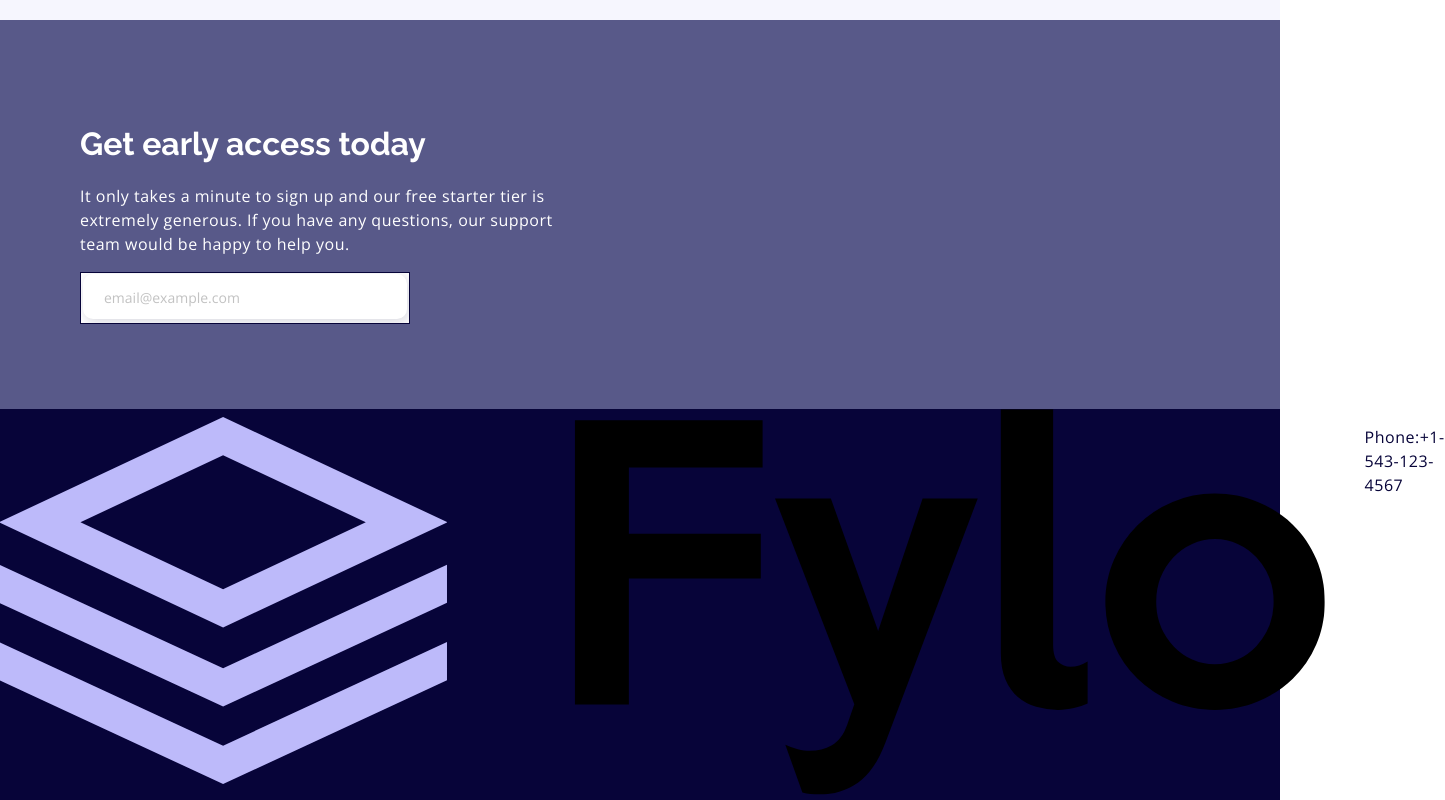
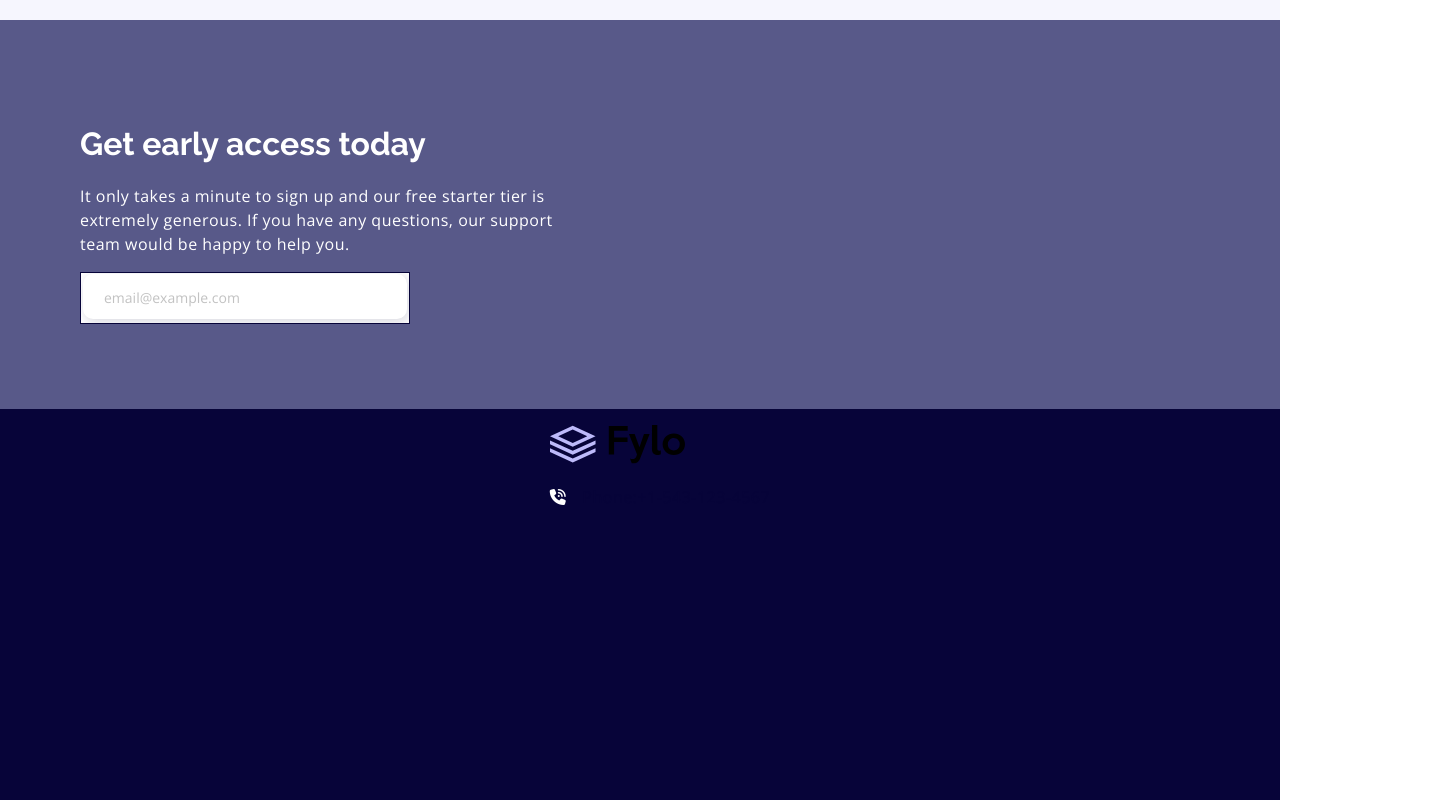
Before and after one commit to liamwoody25/fylo-landing-page.2, a plain HTML site: page index.html in a window 1280 px wide. Shown: the part 1934-2734 px from the top of the page, 1445 px wide, since content can reach past the window. Drawn offline with nearby package versions, Linux system fonts and the light colour scheme.

Commit message:
changing

```diff
--- a/index.html
+++ b/index.html
@@ -3,6 +3,7 @@
 <head>
     <meta charset="UTF-8">
     <meta name="viewport" content="width=device-width, initial-scale=1.0">
+    <link rel="stylesheet" href="https://cdnjs.cloudflare.com/ajax/libs/font-awesome/6.6.0/css/all.min.css">
     <link rel="preconnect" href="https://fonts.googleapis.com">
     <link rel="preconnect" href="https://fonts.gstatic.com" crossorigin>
     <link href="https://fonts.googleapis.com/css2?family=Open+Sans:ital,wght@0,300..800;1,300..800&family=Raleway:ital,wght@0,100..900;1,100..900&display=swap" rel="stylesheet">
@@ -81,11 +82,12 @@
 </section>
 <!-----  footer-section  --------->
 <footer class="footer-container">
-    <img class="footer-logo" src="/public/assets/logo.svg" alt="">
+
     <div class="footer-body">
         <ul>
-        <li><p>Phone:+1-543-123-4567</p></li>
-        <li></li>
+            <li><img class="footer-logo" src="/public/assets/logo.svg" alt=""></li>
+            <li><p><i class="fa-solid fa-phone-volume"></i>Phone:+1-543-123-4567</p></li>
+
         </ul>
         <ul></ul>
         <ul></ul>
--- a/public/css/style.css
+++ b/public/css/style.css
@@ -282,4 +282,15 @@ input {
     background-color: var(--main-color);
     height: 391px;
     display: flex;
+    justify-content: space-evenly;
 }
+
+.footer-logo {
+    width: 135px;
+    height: 39px;
+}
+
+.fa-phone-volume {
+    color: #fff;
+    margin-right: 16px;
+}
```
